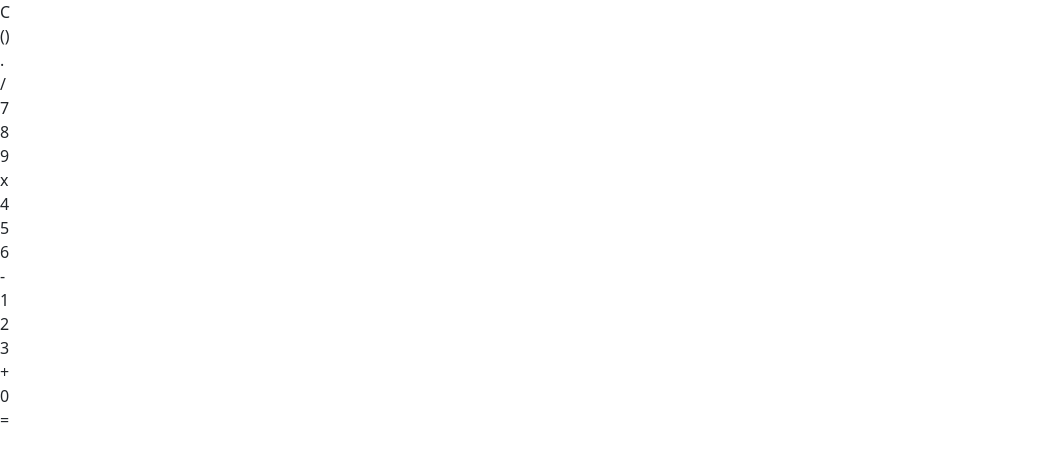
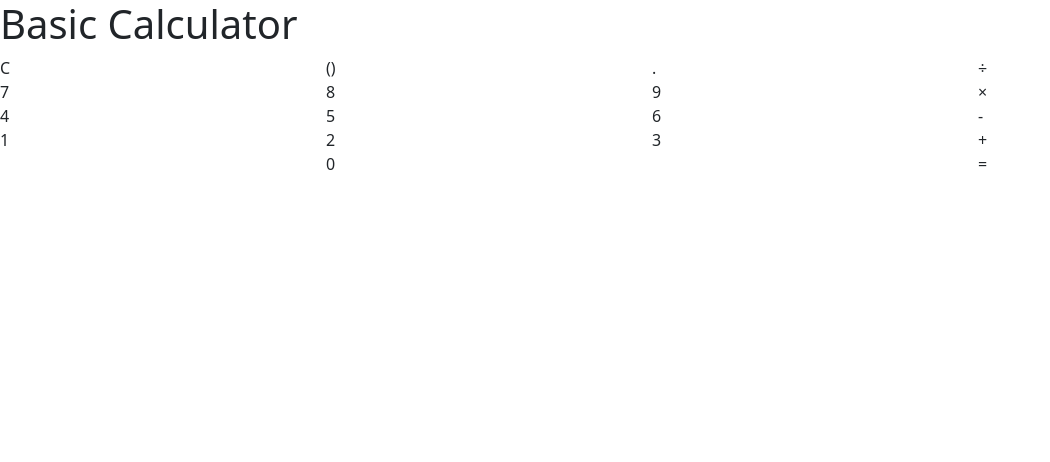
Before and after one commit to IsabelaBaseggio/basic-calculator, a plain HTML site: page index.html in a window 1280 px wide. Shown: the whole page, without its empty margins (0-1050 px from the left). Drawn offline with nearby package versions, Linux system fonts and the light colour scheme.

Commit message:
Squashed commit of the following:
commit 8f68229f358d5743a3320846d2d3f3ffacd5d420
Author: Isabela Ribeiro Baséggio <isabela.baseggio7@gmail.com>
Date:   Tue Jun 7 22:04:50 2022 -0300

    title

commit ffc53c2c483d2da1966f2e1736a4c96fa0f658a5
Author: Isabela Ribeiro Baséggio <isabela.baseggio7@gmail.com>
Date:   Tue Jun 7 21:44:15 2022 -0300

    boardCalc

```diff
--- a/index.html
+++ b/index.html
@@ -11,31 +11,42 @@
 
     <div>
 
+        <h1 class="float-left">Basic Calculator</h1>
+
         <div class="display">
 
         </div>
-
-        <div class="board">
-            <div>C</div>
-            <div>()</div>
-            <div>.</div>
-            <div>/</div>
-            <div>7</div>
-            <div>8</div>
-            <div>9</div>
-            <div>x</div>
-            <div>4</div>
-            <div>5</div>
-            <div>6</div>
-            <div>-</div>
-            <div>1</div>
-            <div>2</div>
-            <div>3</div>
-            <div>+</div>
-            <div></div>
-            <div>0</div>
-            <div></div>
-            <div>=</div>
+        <div class="boardCalc d-inline">
+            <div class="row">
+                <div class="clean col-3">C</div>
+                <div class="col-3">()</div>
+                <div class="col-3">.</div>
+                <div class="col-3">&divide</div>
+            </div>
+            <div class="row">
+                <div class="number col-3">7</div>
+                <div class="number col-3">8</div>
+                <div class="number col-3">9</div>
+                <div class="col-3">&times</div>
+            </div>
+            <div class="row">
+                <div class="number col-3">4</div>
+                <div class="number col-3">5</div>
+                <div class="nbumber col-3">6</div>
+                <div class="col-3">-</div>
+            </div>
+            <div class="row">
+                <div class="number col">1</div>
+                <div class="number col">2</div>
+                <div class="number col">3</div>
+                <div class="col">+</div>
+            </div>
+            <div class="row">
+                <div class="col"></div>
+                <div class="number col">0</div>
+                <div class="col"></div>
+                <div class="col">=</div>
+            </div>
         </div>
 
     </div>
```
